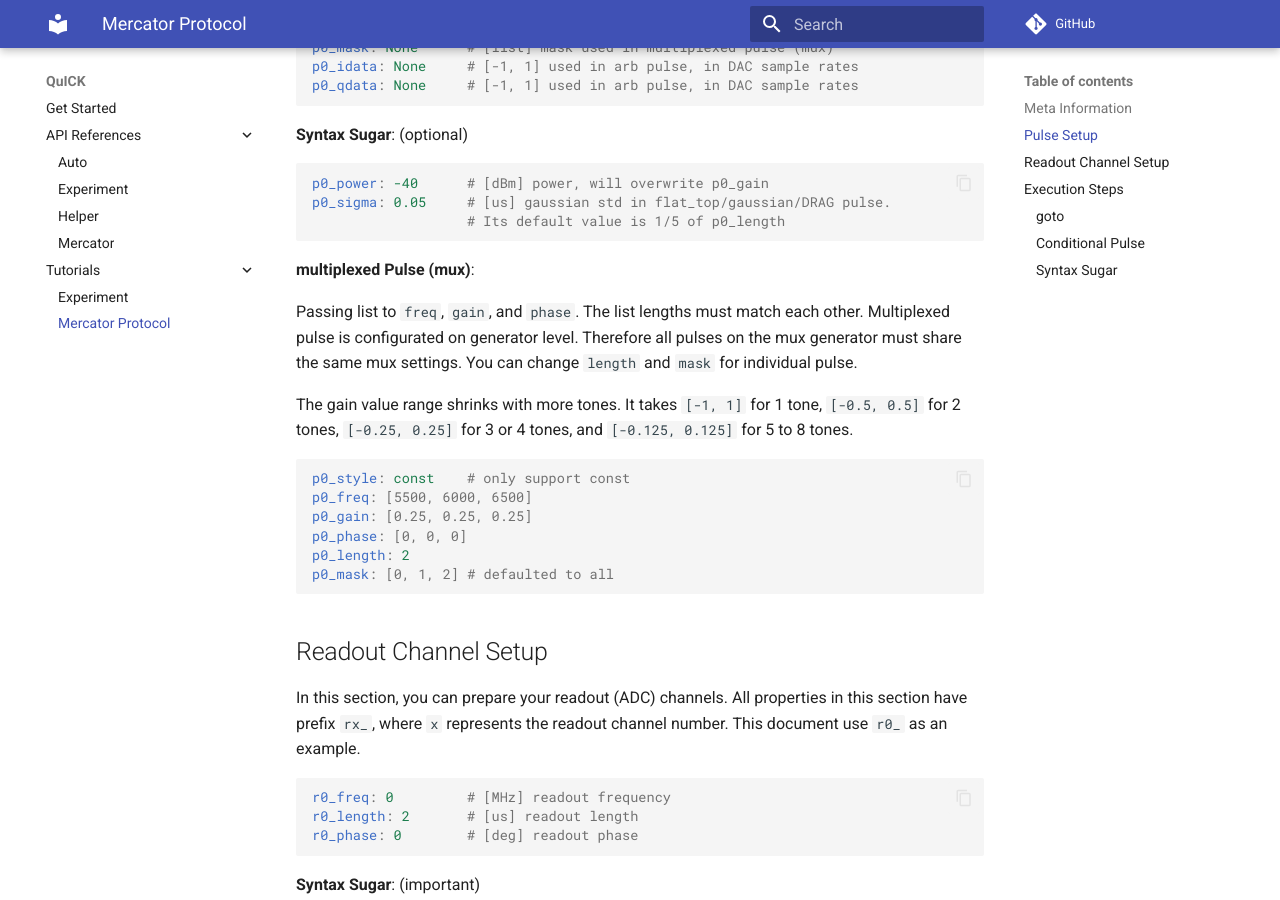
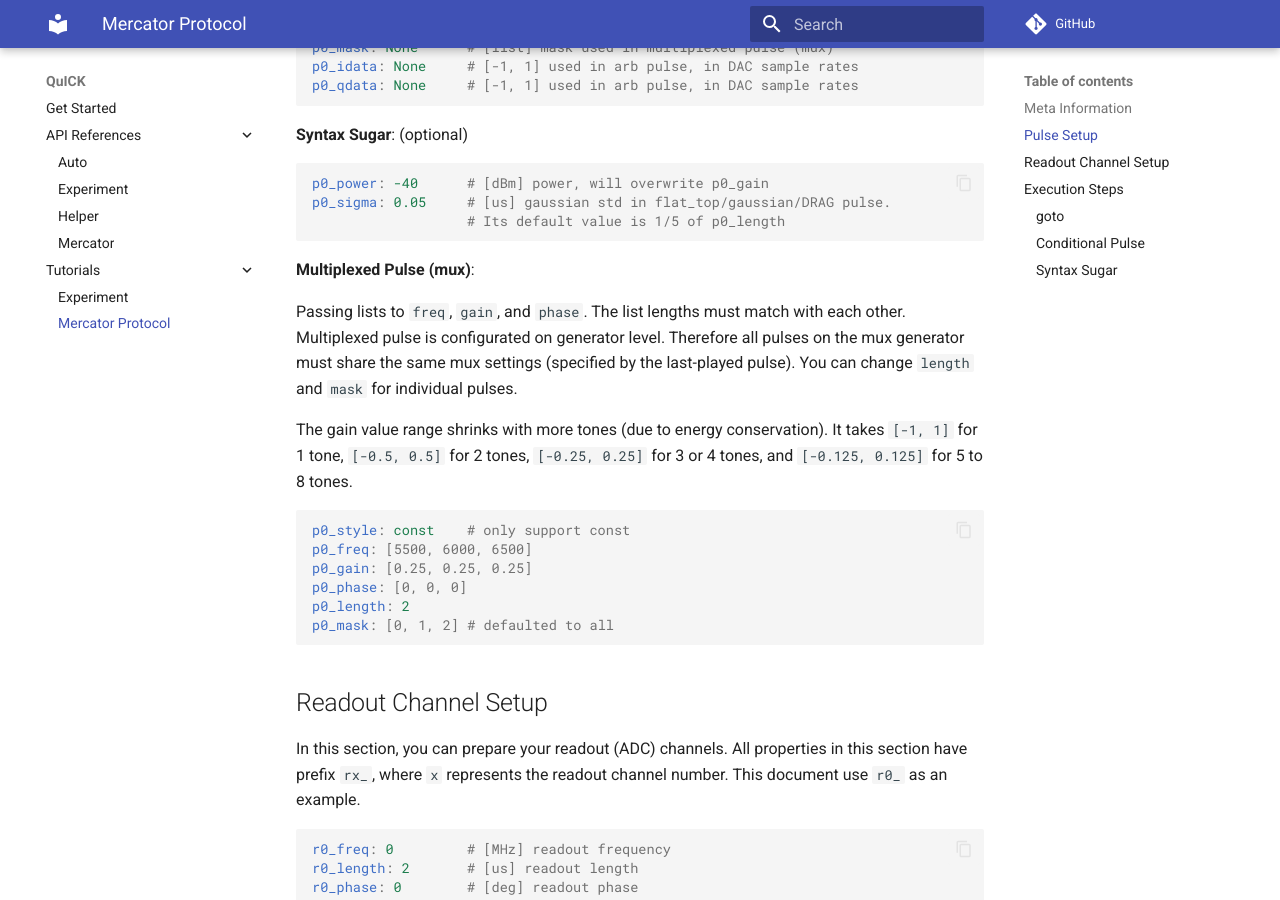
Before and after one commit to clelandlab/quick, an MkDocs documentation site: the page built from docs/Tutorials/mercator.md, in a window 1280 px wide and 900 px high, scrolled down 2381 px. Built offline with MkDocs 1.6.1 and Material for MkDocs 9.7.7, drawn with Linux system fonts in a browser that asks for light colours; comment, search, counter and statistics services are not loaded.

Commit message:
Update doc

````diff
--- a/docs/Tutorials/mercator.md
+++ b/docs/Tutorials/mercator.md
@@ -87,11 +87,11 @@ p0_sigma: 0.05     # [us] gaussian std in flat_top/gaussian/DRAG pulse.
                    # Its default value is 1/5 of p0_length
 ```
 
-**multiplexed Pulse (mux)**:
+**Multiplexed Pulse (mux)**:
 
-Passing list to `freq`, `gain`, and `phase`. The list lengths must match each other. Multiplexed pulse is configurated on generator level. Therefore all pulses on the mux generator must share the same mux settings. You can change `length` and `mask` for individual pulse.
+Passing lists to `freq`, `gain`, and `phase`. The list lengths must match with each other. Multiplexed pulse is configurated on generator level. Therefore all pulses on the mux generator must share the same mux settings (specified by the last-played pulse). You can change `length` and `mask` for individual pulses.
 
-The gain value range shrinks with more tones. It takes `[-1, 1]` for 1 tone, `[-0.5, 0.5]` for 2 tones, `[-0.25, 0.25]` for 3 or 4 tones, and `[-0.125, 0.125]` for 5 to 8 tones.
+The gain value range shrinks with more tones (due to energy conservation). It takes `[-1, 1]` for 1 tone, `[-0.5, 0.5]` for 2 tones, `[-0.25, 0.25]` for 3 or 4 tones, and `[-0.125, 0.125]` for 5 to 8 tones.
 
 ```yaml
 p0_style: const    # only support const
````
